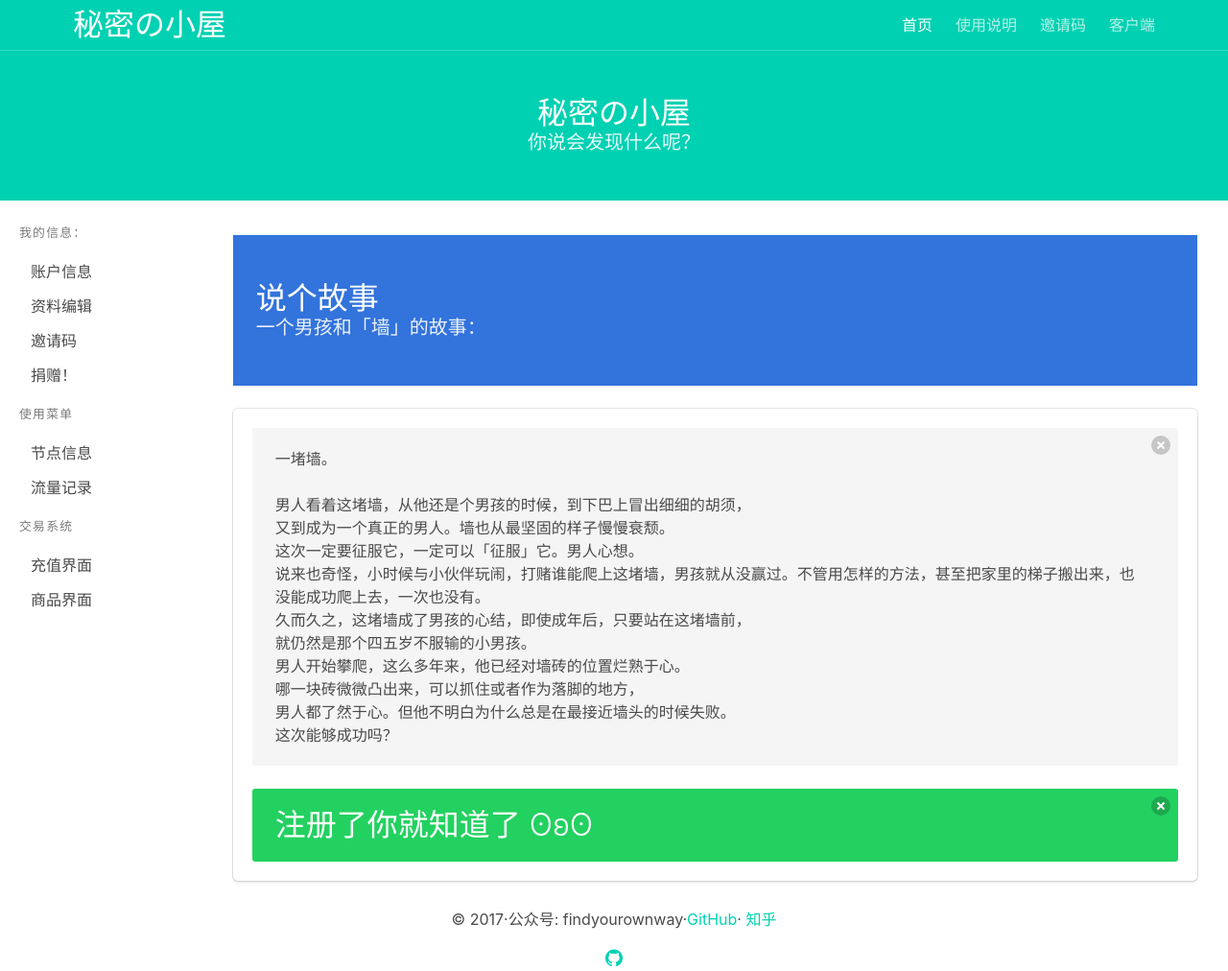
After one commit to Ehco1996/django-wechat-backend, a Django app: page /sshelp in a window 1280 px wide. The commit adds this page. Shown: the whole page at 96% size. Run offline with Django 3.2, Linux system fonts and the light colour scheme.

Commit message:
django-ssapenl 帮助信息界面的编写

```diff
--- a/django_sspanel/templates/base.html
+++ b/django_sspanel/templates/base.html
@@ -31,14 +31,9 @@
                     <div class="nav-right nav-menu">
                         <a class="nav-item is-active" href="/">首页</a>
                         <a class="nav-item" href="/sshelp">使用说明</a>
-                        <span class="nav-item">
-                            <a class="button is-primary is-inverted" href="/ssclient">
-                            <span class="icon is-medium">
-                            <i class="fa fa-cloud-download"></i>
-                            </span>
-                            <span> 客户端</span>
-                            </a>
-                        </span>
+                        <a class="nav-item" href="/ssinvite">邀请码</a>
+                        <a class="nav-item" href="/ssclient">客户端</a>
+
                     </div>
                 </div>
             </header>
--- /dev/null
+++ b/django_sspanel/templates/sspanel/help.html
@@ -0,0 +1,37 @@
+{% extends 'base.html' %} {% block main %}
+
+<div class="column is-12">
+    <section class="hero is-info is-smaill">
+        <div class="hero-body">
+            <div class="container">
+                <h1 class="title">
+                    说个故事
+                </h1>
+                <h2 class="subtitle">
+                    一个男孩和「墙」的故事：
+                </h2>
+            </div>
+        </div>
+    </section>
+</div>
+
+<div class="column is-12">
+    <div class="box">
+        <div class="notification">
+            <button class="delete"></button>
+            <p>一堵墙。<br/> <br/> </p>
+            <p> 男人看着这堵墙，从他还是个男孩的时候，到下巴上冒出细细的胡须，<br>又到成为一个真正的男人。墙也从最坚固的样子慢慢衰颓。 </p>
+            <p> 这次一定要征服它，一定可以「征服」它。男人心想。</p>
+            <P>说来也奇怪，小时候与小伙伴玩闹，打赌谁能爬上这堵墙，男孩就从没赢过。不管用怎样的方法，甚至把家里的梯子搬出来，也没能成功爬上去，一次也没有。</P>
+            <p>久而久之，这堵墙成了男孩的心结，即使成年后，只要站在这堵墙前，<br>就仍然是那个四五岁不服输的小男孩。</p>
+            <p>男人开始攀爬，这么多年来，他已经对墙砖的位置烂熟于心。<br>哪一块砖微微凸出来，可以抓住或者作为落脚的地方，<br>男人都了然于心。但他不明白为什么总是在最接近墙头的时候失败。</p>
+            <p>这次能够成功吗？</p>
+        </div>
+        <div class="notification is-success">
+        <button class="delete"></button>
+            <h2 class="title"> 注册了你就知道了 ʘʚʘ</h2>
+        </div>
+</div>
+</div>
+
+{% endblock main %}
```
Also changed, not shown: django_sspanel/templates/sspanel/index.html (+6 -6 lines).
